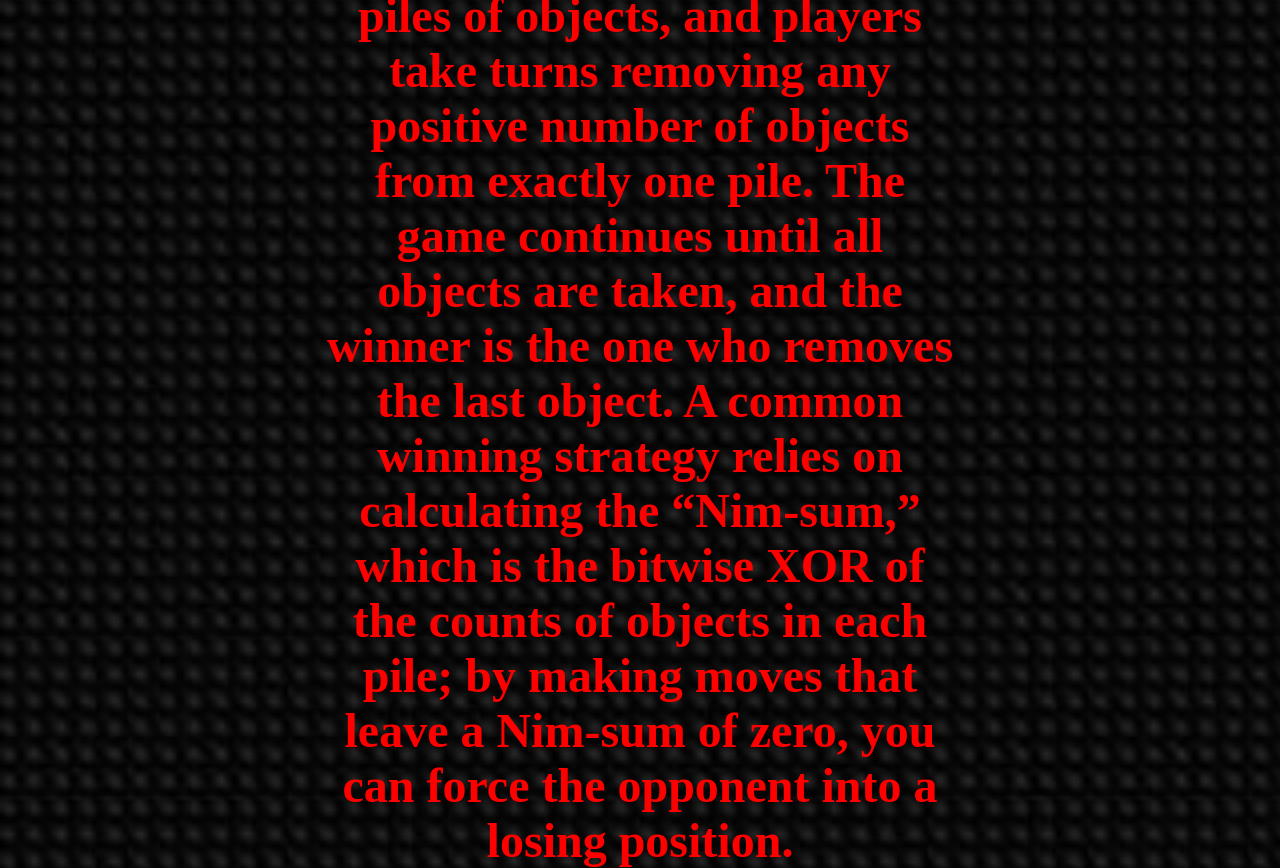
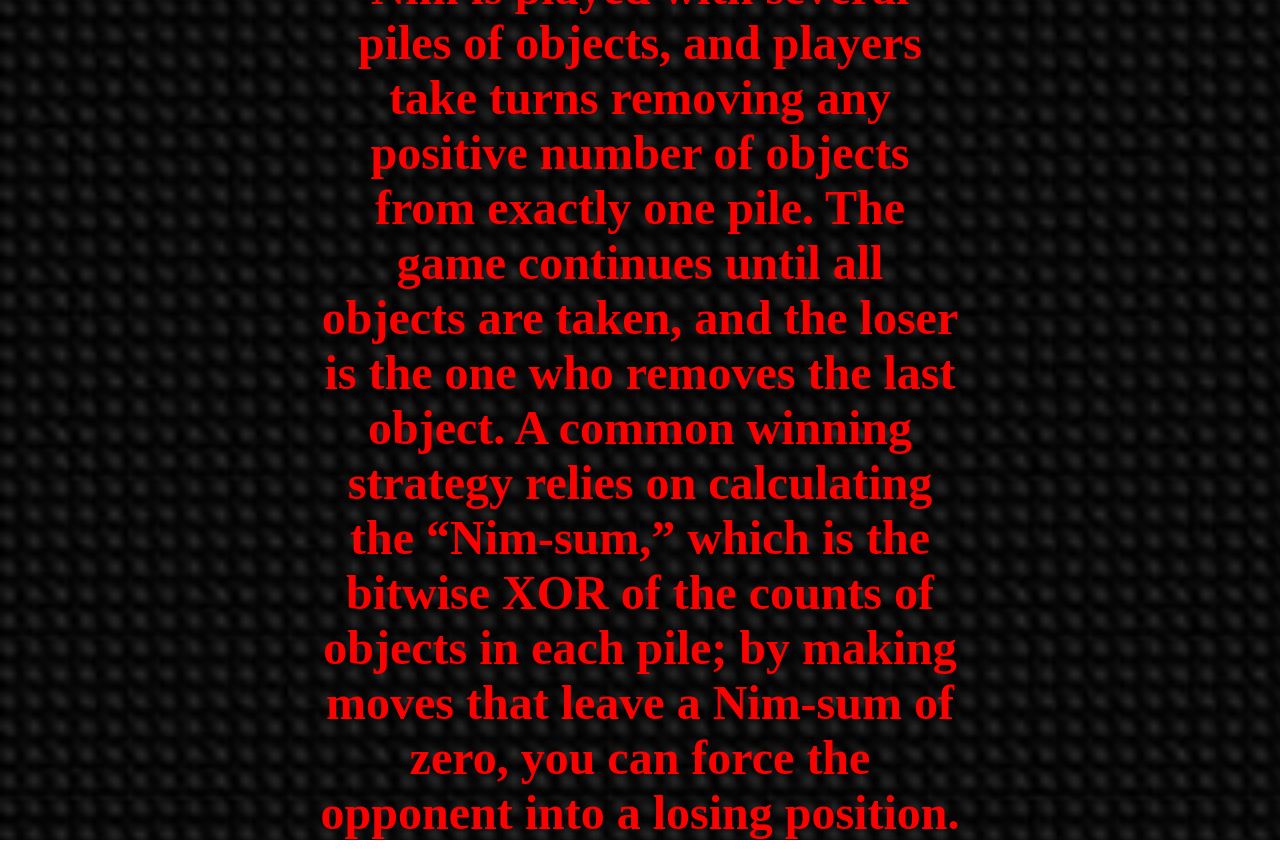
Before and after one commit to lainl/NimGame, a plain HTML site: page HowToPlay.html in a window 1280 px wide. After the commit the page ends 840 px from the top, so only its background shows below. Drawn offline with Linux system fonts and the light colour scheme.

Commit message:
Update HowToPlay.html

```diff
--- a/HowToPlay.html
+++ b/HowToPlay.html
@@ -8,7 +8,7 @@
 <body>
     <div class="how-to-text">
         Nim is played with several piles of objects, and players take turns removing any positive number of objects from exactly one pile. The game continues
-        until all objects are taken, and the winner is the one who removes the last object. A common winning strategy relies on calculating the “Nim-sum,” which
+        until all objects are taken, and the loser is the one who removes the last object. A common winning strategy relies on calculating the “Nim-sum,” which
          is the bitwise XOR of the counts of objects in each pile; by making moves that leave a Nim-sum of zero, you can force the opponent into a losing
          position.
     </div>
```
